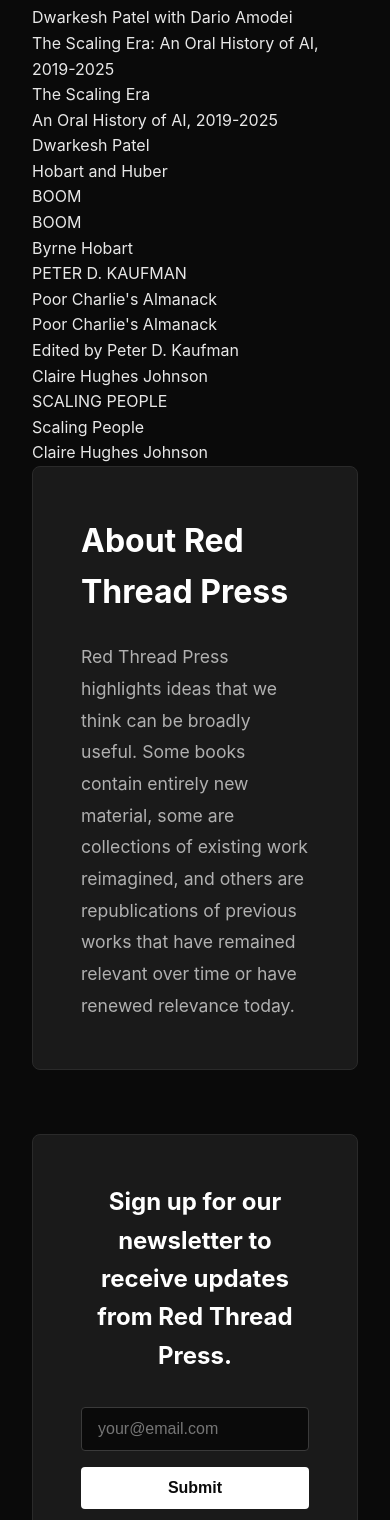
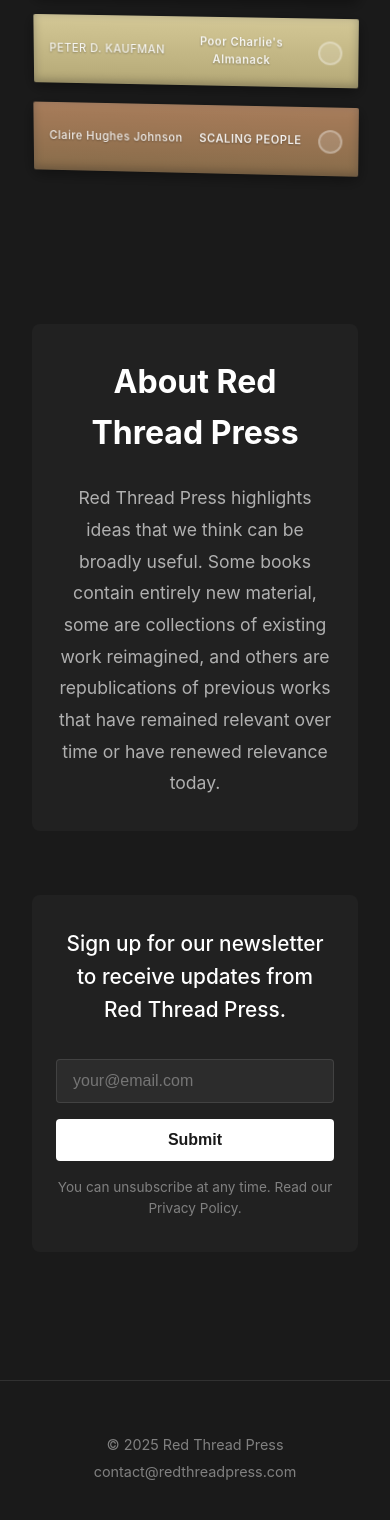
Before and after one commit to rudraxchand/red-thread-press, a plain HTML site: page index.html in a window 390 px wide. Shown: the part 480-2000 px from the top of the page. Drawn offline with Linux system fonts and the light colour scheme.

Commit message:
Add 3D book stack CSS with perspective transforms

```diff
--- a/styles.css
+++ b/styles.css
@@ -6,138 +6,202 @@
 
 body {
   font-family: -apple-system, BlinkMacSystemFont, 'Segoe UI', Helvetica, Arial, sans-serif;
-  background-color: #0a0a0a;
+  background-color: #1a1a1a;
   color: #e8e8e8;
   line-height: 1.6;
+  overflow-x: hidden;
 }
 
 header {
-  background-color: #1a1a1a;
-  padding: 1.5rem 2rem;
-  border-bottom: 1px solid #2a2a2a;
-  position: sticky;
+  padding: 2rem;
+  position: fixed;
   top: 0;
-  z-index: 100;
+  left: 0;
+  z-index: 1000;
+  display: flex;
+  align-items: flex-start;
+  gap: 1rem;
 }
 
-.header-content {
-  max-width: 1400px;
-  margin: 0 auto;
-  display: flex;
-  justify-content: space-between;
-  align-items: center;
+.logo svg {
+  width: 32px;
+  height: 32px;
 }
 
-.logo h1 {
-  font-size: 1.5rem;
+.header-content h1 {
+  font-size: 1.2rem;
   font-weight: 600;
   color: #ffffff;
   margin-bottom: 0.25rem;
 }
 
-.logo .tagline {
+.header-content .tagline {
   font-size: 0.9rem;
   color: #a0a0a0;
   font-style: italic;
 }
 
-nav .nav-link {
-  color: #e8e8e8;
-  text-decoration: none;
-  font-size: 1rem;
-  padding: 0.5rem 1rem;
-  border: 1px solid #3a3a3a;
-  border-radius: 4px;
-  transition: all 0.2s ease;
+main {
+  min-height: 100vh;
+  padding: 6rem 2rem 4rem;
 }
 
-nav .nav-link:hover {
-  background-color: #2a2a2a;
-  border-color: #4a4a4a;
+/* 3D Book Stack */
+.book-stack {
+  max-width: 500px;
+  margin: 0 auto;
+  perspective: 2000px;
+  transform-style: preserve-3d;
+  padding: 3rem 0;
 }
 
-main {
-  max-width: 1400px;
-  margin: 0 auto;
-  padding: 3rem 2rem;
+.book {
+  position: relative;
+  width: 100%;
+  height: 80px;
+  margin-bottom: 1rem;
+  transform-style: preserve-3d;
+  transition: transform 0.3s ease, z-index 0s;
+  cursor: pointer;
+  transform:
+    translateY(calc(var(--index) * 2px))
+    rotateX(-8deg)
+    rotateY(-5deg);
 }
 
-.books-grid {
-  display: grid;
-  grid-template-columns: repeat(auto-fit, minmax(300px, 1fr));
-  gap: 2rem;
-  margin-bottom: 4rem;
+.book:hover {
+  transform:
+    translateY(calc(var(--index) * 2px - 8px))
+    rotateX(-10deg)
+    rotateY(-8deg)
+    translateZ(20px);
+  z-index: 100;
 }
 
-.book-card {
-  background-color: #1a1a1a;
-  border: 1px solid #2a2a2a;
-  border-radius: 8px;
+/* Book Spine */
+.book-spine {
+  position: absolute;
+  width: 100%;
+  height: 100%;
+  background: linear-gradient(to bottom, var(--color), var(--spine-color));
+  border-radius: 2px;
+  box-shadow:
+    inset 0 2px 10px rgba(255, 255, 255, 0.1),
+    inset 0 -2px 10px rgba(0, 0, 0, 0.3),
+    0 4px 15px rgba(0, 0, 0, 0.4);
+  display: flex;
+  align-items: center;
+  justify-content: space-between;
+  padding: 0 2rem;
   overflow: hidden;
-  transition: transform 0.2s ease, box-shadow 0.2s ease;
-  cursor: pointer;
 }
 
-.book-card:hover {
-  transform: translateY(-4px);
-  box-shadow: 0 8px 24px rgba(0, 0, 0, 0.4);
+.spine-text,
+.spine-title,
+.spine-part {
+  font-size: 0.75rem;
+  color: rgba(255, 255, 255, 0.9);
+  font-weight: 500;
+  letter-spacing: 0.5px;
+  text-shadow: 0 1px 2px rgba(0, 0, 0, 0.3);
 }
 
-.book-card img {
-  width: 100%;
-  height: auto;
-  display: block;
+.spine-title {
+  font-size: 0.85rem;
+  font-weight: 600;
+  flex: 1;
+  text-align: center;
+  padding: 0 1rem;
 }
 
-.book-info {
-  padding: 1.5rem;
+.book-icon {
+  width: 24px;
+  height: 24px;
+  background: rgba(255, 255, 255, 0.15);
+  border-radius: 50%;
+  border: 2px solid rgba(255, 255, 255, 0.3);
+  flex-shrink: 0;
 }
 
-.book-info h3 {
-  font-size: 1.25rem;
-  color: #ffffff;
+/* Book Face (hidden by default, shows on hover) */
+.book-face {
+  position: absolute;
+  width: 100%;
+  height: 300px;
+  background: var(--color);
+  border-radius: 4px;
+  box-shadow: 0 10px 40px rgba(0, 0, 0, 0.6);
+  transform: translateZ(-1px) rotateY(0deg);
+  opacity: 0;
+  pointer-events: none;
+  transition: opacity 0.3s ease;
+  padding: 2rem;
+  display: flex;
+  flex-direction: column;
+  justify-content: center;
+}
+
+.book:hover .book-face {
+  opacity: 1;
+}
+
+.book-title {
+  font-size: 1.5rem;
+  font-weight: 700;
+  color: rgba(0, 0, 0, 0.9);
   margin-bottom: 0.5rem;
 }
 
-.book-info .author {
-  font-size: 0.95rem;
-  color: #a0a0a0;
+.book-subtitle {
+  font-size: 1rem;
+  color: rgba(0, 0, 0, 0.7);
+  margin-bottom: 1rem;
 }
 
+.book-author {
+  font-size: 0.9rem;
+  color: rgba(0, 0, 0, 0.6);
+  font-weight: 500;
+}
+
+/* About Section */
 .about-section {
-  background-color: #1a1a1a;
-  border: 1px solid #2a2a2a;
+  max-width: 800px;
+  margin: 6rem auto 4rem;
+  padding: 3rem;
+  background-color: rgba(255, 255, 255, 0.03);
   border-radius: 8px;
-  padding: 3rem;
-  margin-bottom: 4rem;
 }
 
 .about-content h2 {
   font-size: 2rem;
   color: #ffffff;
   margin-bottom: 1.5rem;
+  text-align: center;
 }
 
 .about-content p {
   font-size: 1.1rem;
   color: #b0b0b0;
   line-height: 1.8;
-  max-width: 800px;
+  text-align: center;
 }
 
+/* Newsletter */
 .newsletter {
-  background-color: #1a1a1a;
-  border: 1px solid #2a2a2a;
-  border-radius: 8px;
+  max-width: 600px;
+  margin: 4rem auto;
   padding: 3rem;
   text-align: center;
-  margin-bottom: 4rem;
+  background-color: rgba(255, 255, 255, 0.03);
+  border-radius: 8px;
 }
 
 .newsletter h2 {
-  font-size: 1.5rem;
+  font-size: 1.3rem;
   color: #ffffff;
   margin-bottom: 2rem;
+  font-weight: 500;
 }
 
 .newsletter-form {
@@ -150,8 +214,8 @@
 .newsletter-form input {
   flex: 1;
   padding: 0.75rem 1rem;
-  background-color: #0a0a0a;
-  border: 1px solid #3a3a3a;
+  background-color: rgba(255, 255, 255, 0.05);
+  border: 1px solid rgba(255, 255, 255, 0.1);
   border-radius: 4px;
   color: #e8e8e8;
   font-size: 1rem;
@@ -159,23 +223,25 @@
 
 .newsletter-form input:focus {
   outline: none;
-  border-color: #5a5a5a;
+  border-color: rgba(255, 255, 255, 0.3);
+  background-color: rgba(255, 255, 255, 0.08);
 }
 
 .newsletter-form button {
   padding: 0.75rem 2rem;
   background-color: #ffffff;
-  color: #0a0a0a;
+  color: #1a1a1a;
   border: none;
   border-radius: 4px;
   font-size: 1rem;
   font-weight: 600;
   cursor: pointer;
-  transition: background-color 0.2s ease;
+  transition: all 0.2s ease;
 }
 
 .newsletter-form button:hover {
   background-color: #e0e0e0;
+  transform: translateY(-1px);
 }
 
 .privacy-note {
@@ -183,11 +249,11 @@
   color: #808080;
 }
 
+/* Footer */
 footer {
-  background-color: #1a1a1a;
-  border-top: 1px solid #2a2a2a;
-  padding: 2rem;
+  padding: 3rem 2rem;
   text-align: center;
+  border-top: 1px solid rgba(255, 255, 255, 0.1);
 }
 
 .footer-content p {
@@ -196,17 +262,31 @@
   margin: 0.25rem 0;
 }
 
+/* Responsive */
 @media (max-width: 768px) {
-  .header-content {
-    flex-direction: column;
-    gap: 1rem;
+  .book-stack {
+    max-width: 100%;
   }
 
-  .books-grid {
-    grid-template-columns: 1fr;
+  .book {
+    height: 70px;
+  }
+
+  .book-spine {
+    padding: 0 1rem;
+  }
+
+  .spine-text,
+  .spine-title {
+    font-size: 0.7rem;
   }
 
   .newsletter-form {
     flex-direction: column;
   }
+
+  .about-section,
+  .newsletter {
+    padding: 2rem 1.5rem;
+  }
 }
```
